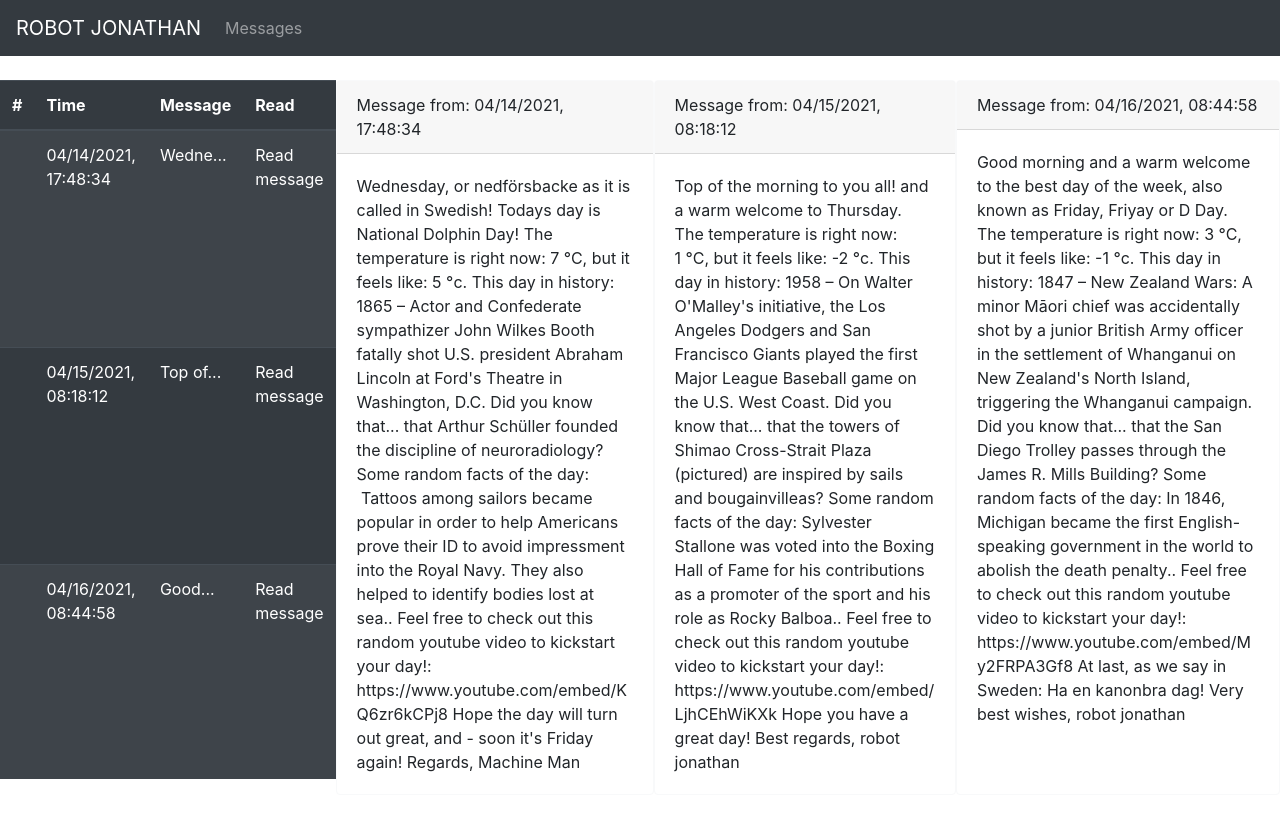
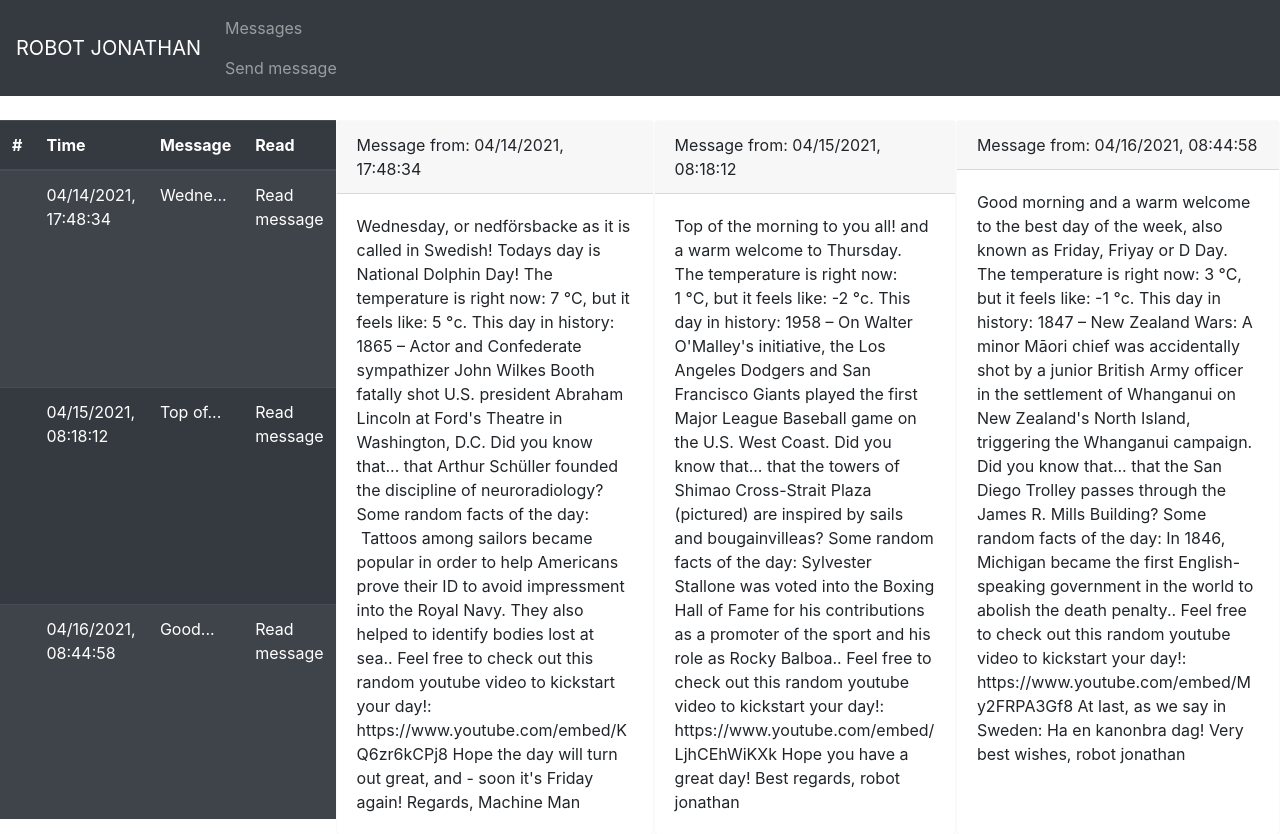
Before and after one commit to dszemenkar/Slack-Attack, a Flask app: page / in a window 1280 px wide. Shown: the top 834 px of the page. Run offline with Flask 2, Linux system fonts and the light colour scheme; data comes from the database, SQL or seed files in the repository.

Commit message:
Added link navbar

```diff
--- a/flask_app/robot/templates/base.html
+++ b/flask_app/robot/templates/base.html
@@ -24,6 +24,7 @@
 	  <ul class="navbar-nav mr-auto">
 		<li class="nav-item">
 			  <a class="nav-link" href="{{ url_for('core.index')}}">Messages</a>
+			  <a class="nav-link" href="{{ url_for('messages.create')}}">Send message</a>
 		</li>
 
 		</ul>
```
